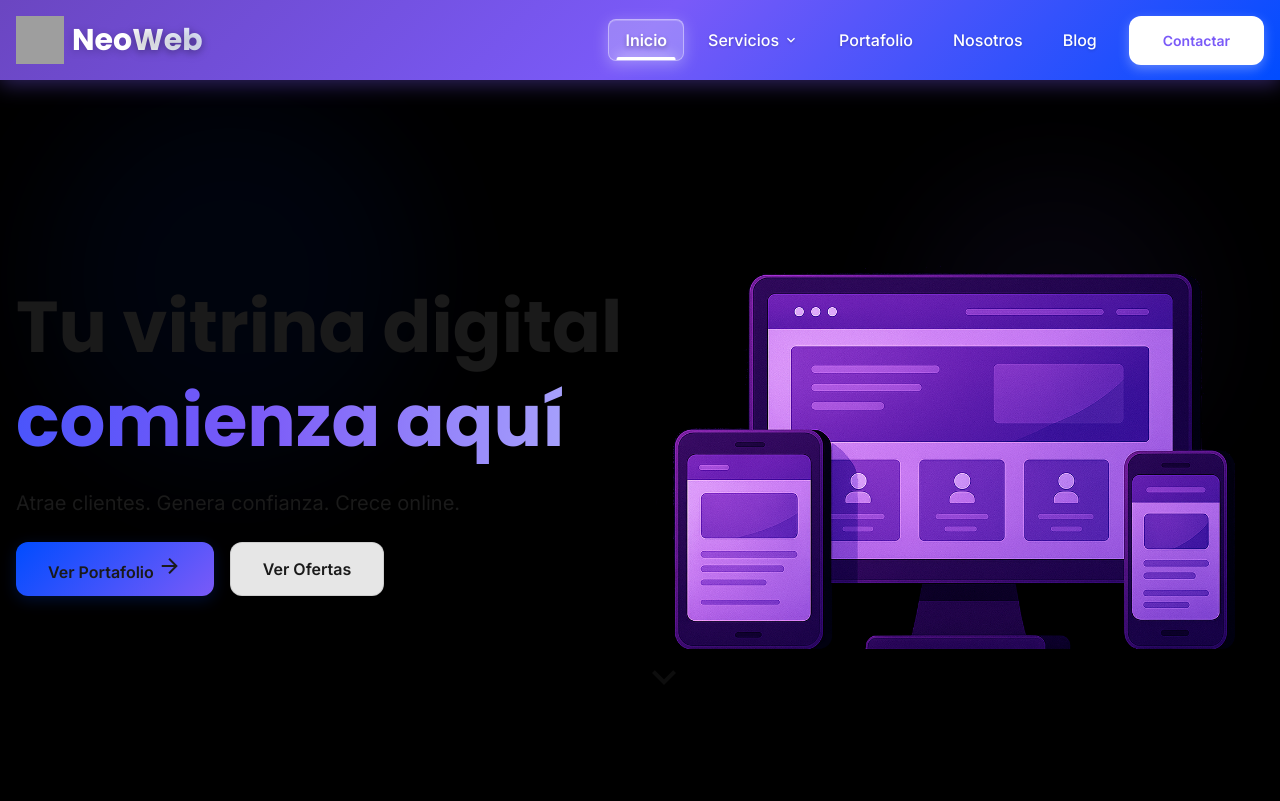
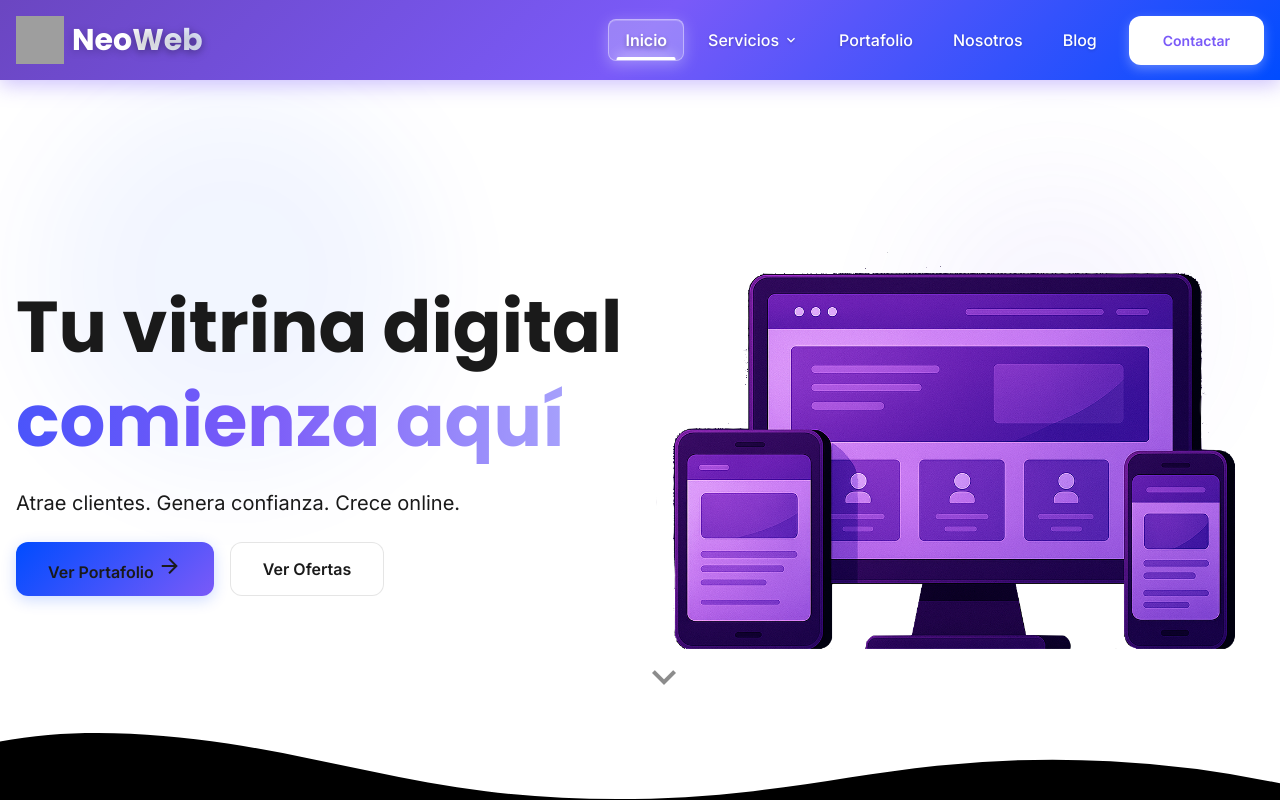
Before and after one commit to ConquestJD/neoweb, an Angular app: page /inicio in a window 1280 px wide. Shown: the top 801 px of the page. Built offline with nearby package versions, Linux system fonts and the light colour scheme; grey boxes are pictures that could not be loaded.

Commit message:
Update main background color in app.html from black to white for improved readability and visual consistency across the application.

```diff
--- a/src/app/app.html
+++ b/src/app/app.html
@@ -4,7 +4,7 @@
 <app-navbar></app-navbar>
 
 <!-- Contenido principal (se carga según la ruta) -->
-<main class="min-h-screen" style="background-color: #000;">
+<main class="min-h-screen" style="background-color: #ffffff;">
   <router-outlet />
 </main>
 
```
